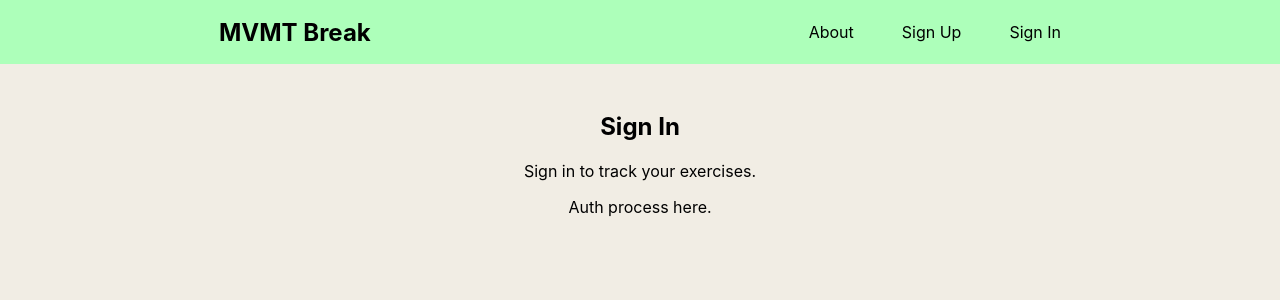
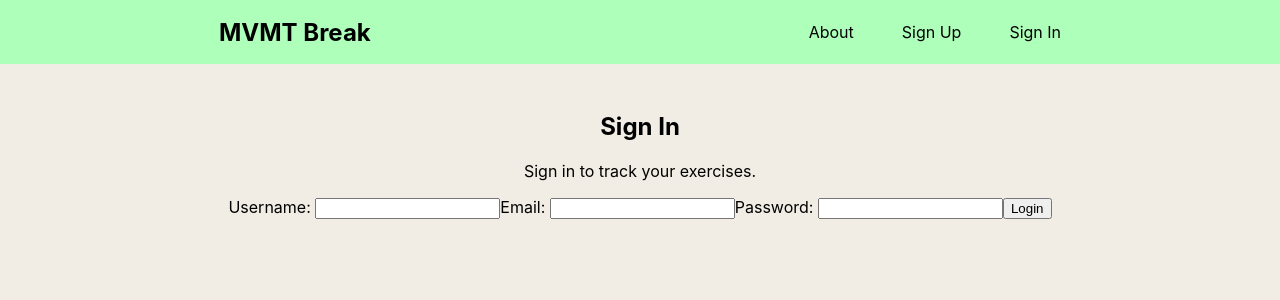
Before and after one commit to jtoguri/mvmt_break, a React (Create React App) app in the folder client/: page /login in a window 1280 px wide. Shown: the top 300 px of the page. Built offline with nearby package versions, Linux system fonts and the light colour scheme.

Commit message:
add basic login form

```diff
--- a/client/src/components/Login.js
+++ b/client/src/components/Login.js
@@ -6,7 +6,15 @@ function Login () {
       <h2>Sign In</h2>
       <p>Sign in to track your exercises.</p>
 
-      <p>Auth process here.</p>
+      <form action="/api/login" method="get">
+        <label htmlFor="username">Username: </label>
+        <input type="text" name="username" id="username" required />
+        <label htmlFor="email">Email: </label>
+        <input type="email" name="email" id="email" required />
+        <label htmlFor="password">Password: </label>
+        <input type="password" name="password" id="password" required />
+        <input type="submit" value="Login" />
+      </form>
     </div>
   )
 }
```
